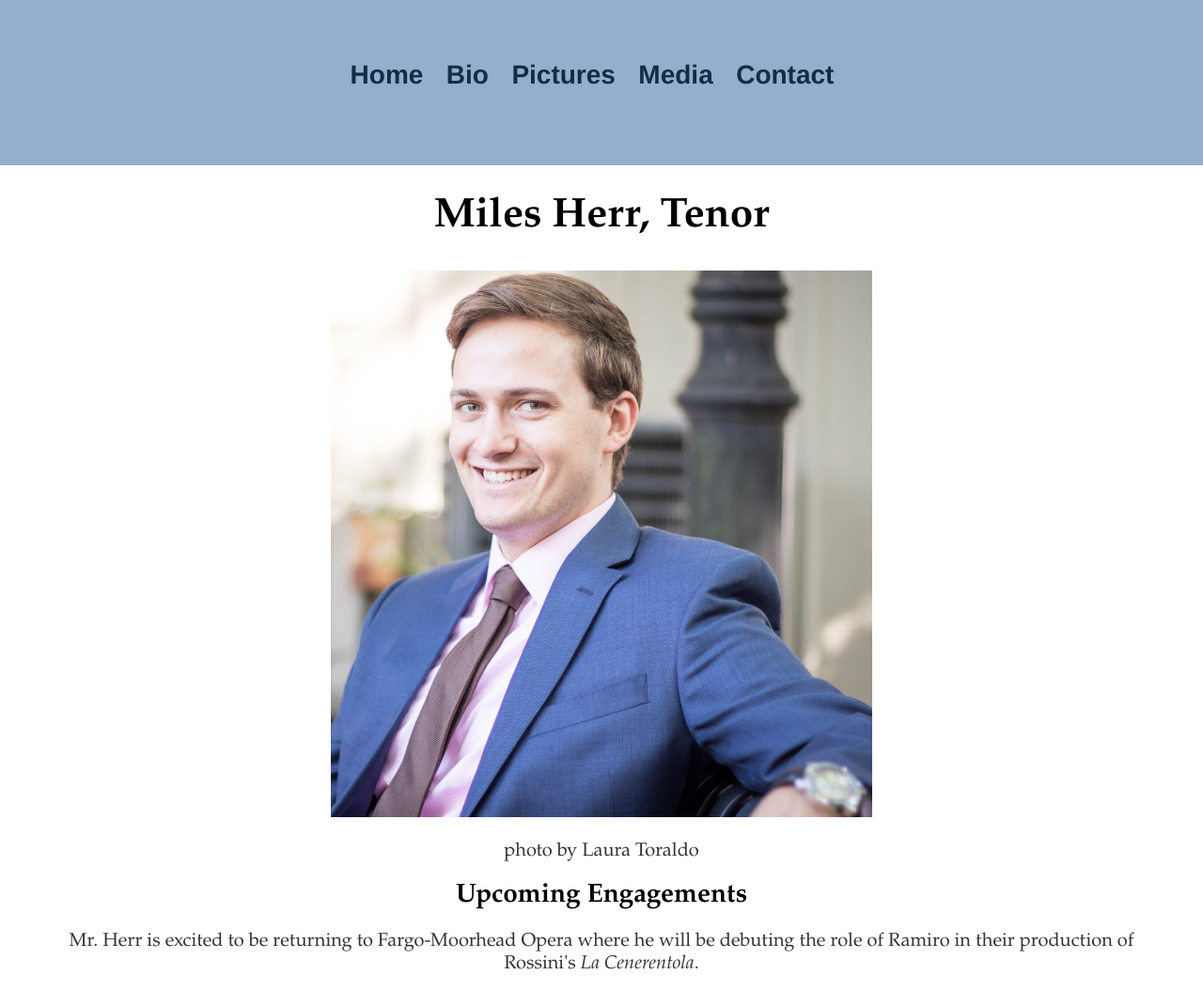
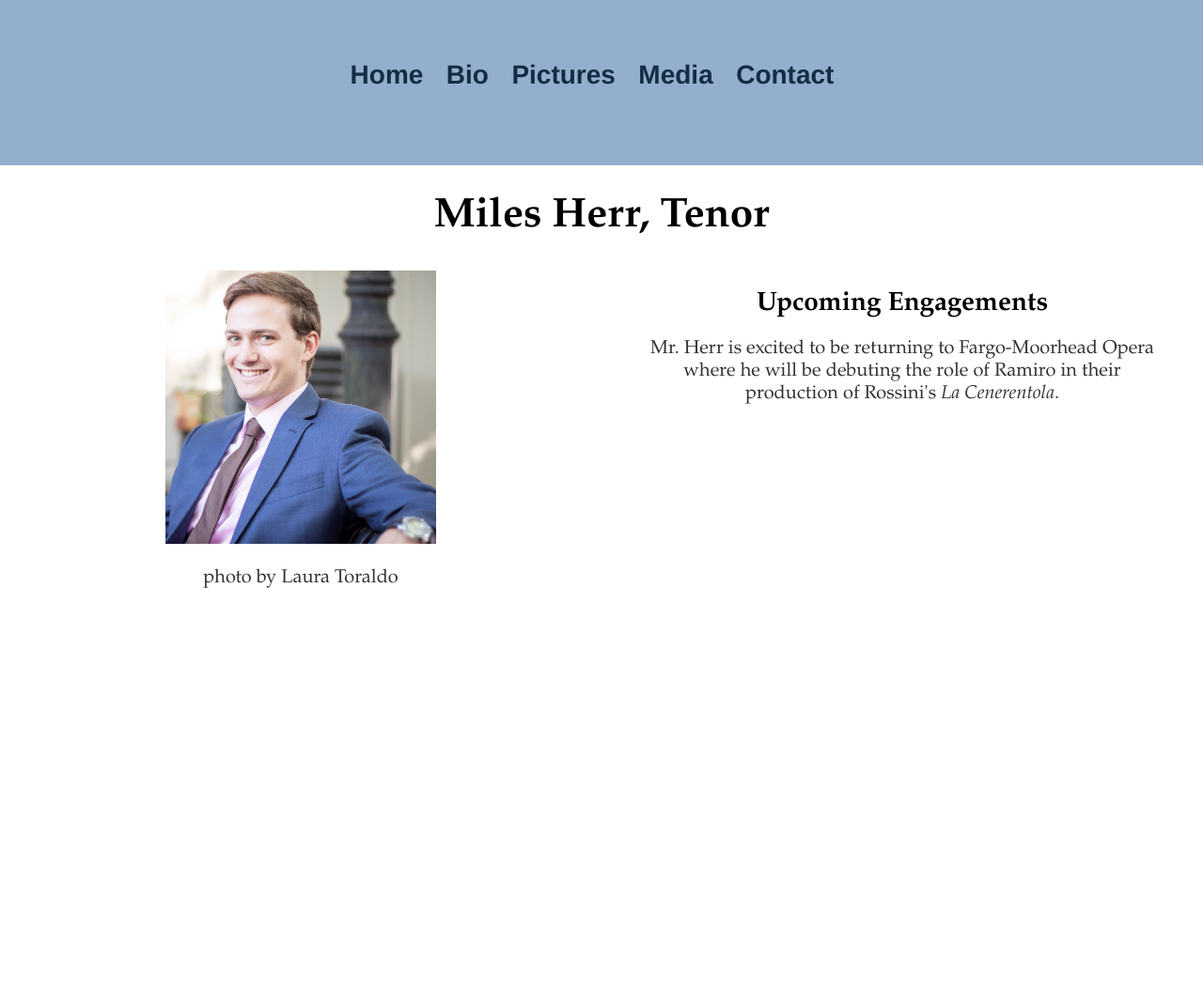
Before and after one commit to leemlb06pmi/leemlb06pmi.github.io, a Jekyll site: the page built from index.html, in a window 1280 px wide. Shown: the whole page at 94% size. Built offline with Jekyll 4.4.1, drawn with Linux system fonts in a browser that asks for light colours; after the commit the page ends 900 px from its top, so only the background shows below that.

Commit message:
Update main.css

```diff
--- a/css/main.css
+++ b/css/main.css
@@ -63,3 +63,20 @@ ul.posts {
 ul.posts li {
     list-style: none;
 }
+
+.column {
+	float:left;
+	width:50%;
+}
+
+.row:after {
+	content: "";
+    display: table;
+  	clear: both;
+}
+
+@media screen and (max-width: 600px) {
+	.column {
+   			width: 100%;
+	}
+}
```
